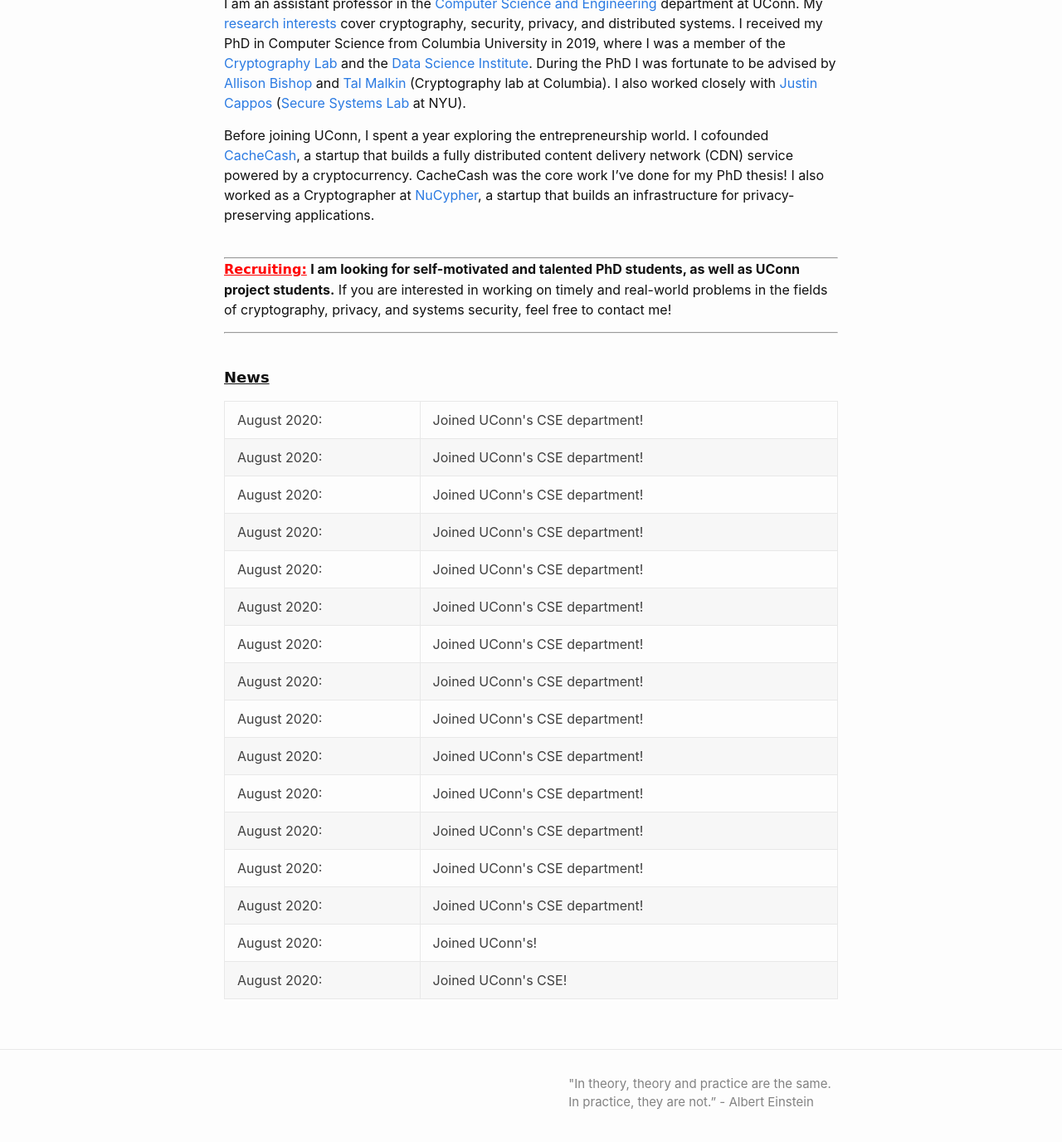
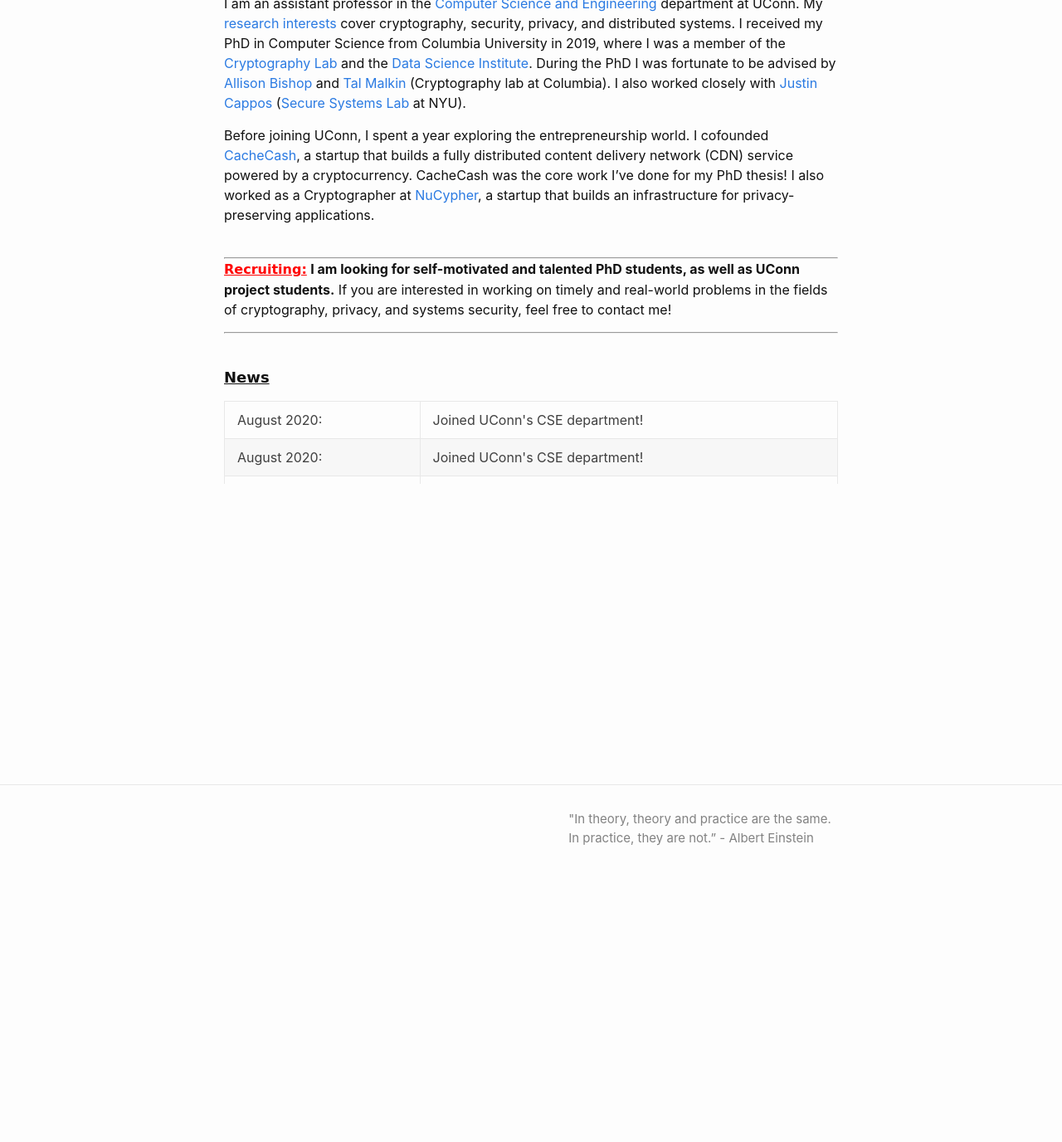
Before and after one commit to GhadaAlmashaqbeh/GhadaAlmashaqbeh.github.io, a Jekyll site: the page built from index.md, in a window 1280 px wide and 1400 px high, scrolled down 319 px. Shown: the top 1376 px of the window at 83% size. Built offline with Jekyll 4.4.1, drawn with Linux system fonts in a browser that asks for light colours.

Commit message:
edit news table

```diff
--- a/index.md
+++ b/index.md
@@ -33,7 +33,7 @@
 
 **<span style="font-family: 'Comic Sans MS'; font-size: 18px"><u>News</u></span>**
 
-<div class="max-height:100px; overflow-y:scroll;">
+<div style="height:100px; overflow:auto;">
   <table >
     <tr>
       <td>August 2020:</td>
@@ -93,7 +93,7 @@
     </tr>
     <tr>
       <td>August 2020:</td>
-      <td>Joined UConn's!</td>
+      <td>Joined UCon!</td>
     </tr>
     <tr>
       <td>August 2020:</td>
```
